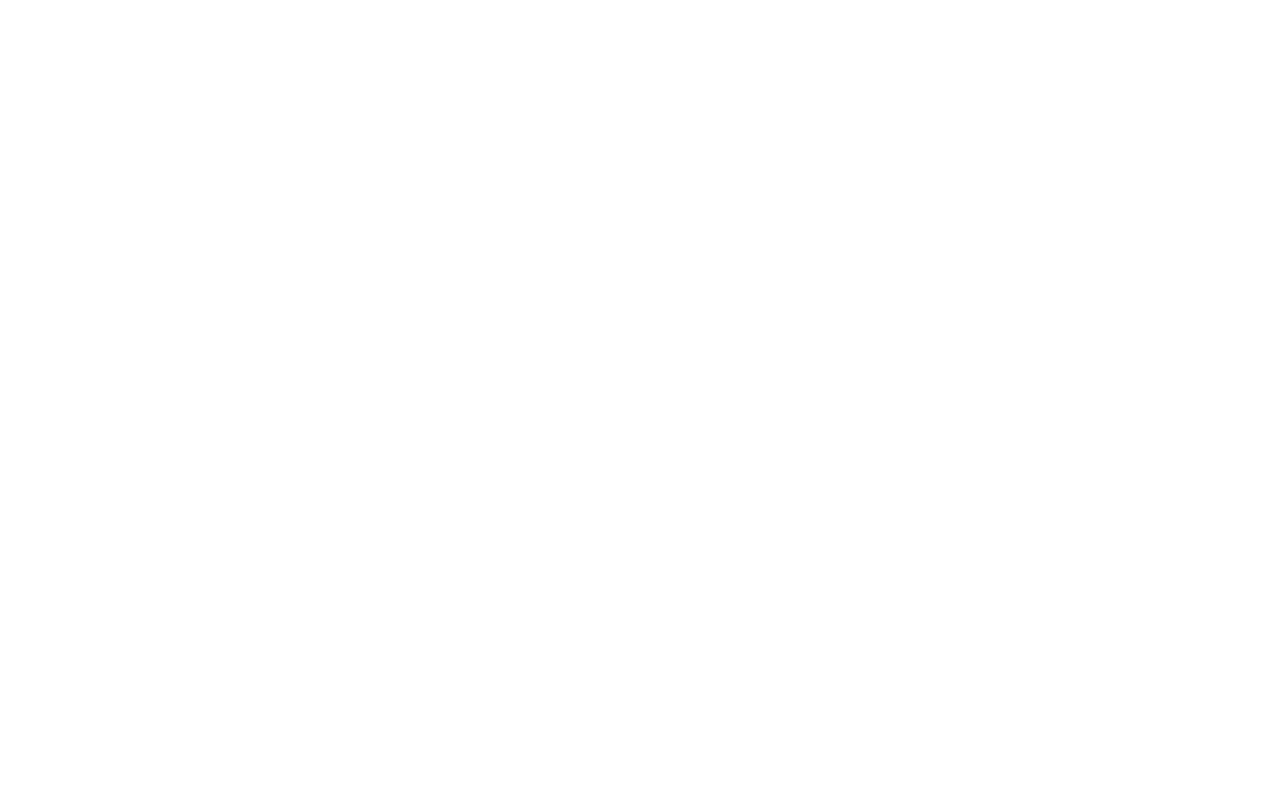
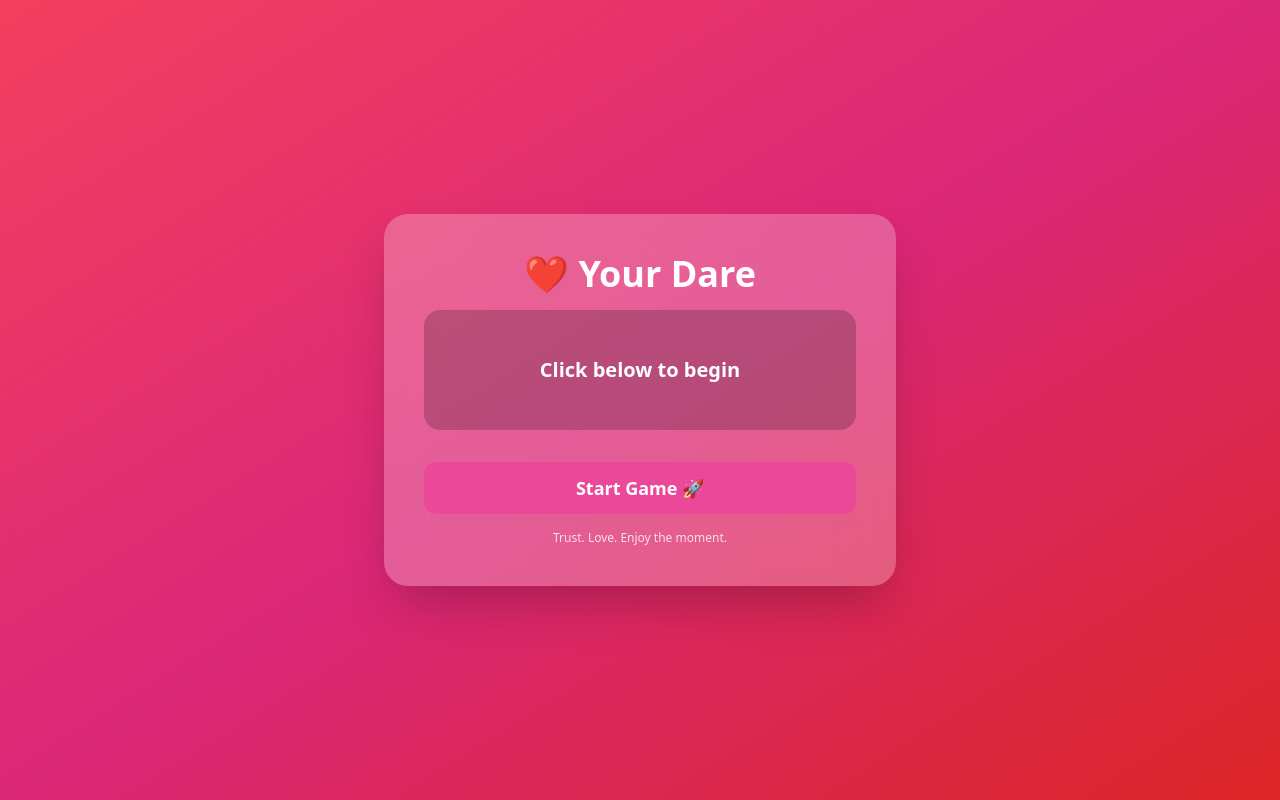
Before and after one commit to Nikhil8767/DareNest, a React (Vite) app in the folder dareNest/: page /play in a window 1280 px wide. Before the commit this address had no page. Built offline with nearby package versions, Linux system fonts and the light colour scheme.

Commit message:
added playgame component and changed the ui design

```diff
--- a/dareNest/src/App.jsx
+++ b/dareNest/src/App.jsx
@@ -7,6 +7,7 @@ import Login from './components/Login'
 import Session from './components/Session'
 import FriendsDare from './components/FriendsDare'
 import CoupleDare from './components/CoupleDare'
+import PlayGame from './components/PlayGame'
 
 
 
@@ -22,6 +23,7 @@ import CoupleDare from './components/CoupleDare'
           <Route path='/session' element={<Session/>}/>
           <Route path='/friends-dares' element={<FriendsDare/>}/>
           <Route path='/couple-dares' element={<CoupleDare/>}/>
+          <Route path='/play' element={<PlayGame/>}/>
         </Routes>
 
     )
--- a/dareNest/src/components/CoupleDare.jsx
+++ b/dareNest/src/components/CoupleDare.jsx
@@ -43,7 +43,7 @@ export default function CoupleDare() {
 
       {/* Romantic Music */}
       <audio ref={audioRef} loop>
-        <source src="/src/assets/romantic-music.mp3" type="audio/mpeg" />
+        <source src="/src/assets/couple-music.mp3" type="audio/mpeg" />
       </audio>
 
       {/* Floating Hearts */}
--- a/dareNest/src/components/FriendsDare.jsx
+++ b/dareNest/src/components/FriendsDare.jsx
@@ -1,9 +1,17 @@
-import { useState } from "react";
+import { useState, useEffect, useRef } from "react";
 import { useNavigate } from "react-router-dom";
 
 export default function FriendsDare() {
   const [dares, setDares] = useState(Array(10).fill(""));
   const navigate = useNavigate();
+  const audioRef = useRef(null);
+
+  useEffect(() => {
+    if (audioRef.current) {
+      audioRef.current.volume = 0.22; // fun but not loud
+      audioRef.current.play().catch(() => {});
+    }
+  }, []);
 
   const handleChange = (i, value) => {
     const copy = [...dares];
@@ -31,30 +39,48 @@ export default function FriendsDare() {
   };
 
   return (
-    <div className="min-h-screen bg-gradient-to-br from-blue-500 to-purple-600 text-white flex items-center justify-center px-6">
-      <div className="bg-black bg-opacity-30 p-8 rounded-2xl w-full max-w-lg">
-        <h1 className="text-3xl font-bold mb-2 text-center">
+    <div className="min-h-screen flex items-center justify-center bg-gradient-to-br from-blue-600 via-indigo-600 to-purple-700 px-6 relative overflow-hidden">
+
+      {/* Fun Music */}
+      <audio ref={audioRef} loop>
+        <source src="/src/assets/friend-music.mp3" type="audio/mpeg" />
+      </audio>
+
+      {/* Floating Emojis */}
+      <div className="absolute inset-0 pointer-events-none opacity-20 animate-pulse text-4xl flex flex-wrap gap-6 justify-center items-center">
+        🎉 😂 🔥 🎯 😜 🕺 💃 🤣
+      </div>
+
+      {/* Card */}
+      <div className="bg-white/20 backdrop-blur-xl p-10 rounded-3xl shadow-2xl w-full max-w-lg text-white border border-white/30 relative z-10">
+
+        <h1 className="text-4xl font-extrabold text-center mb-2 tracking-wide">
           Friends Mode 🎉
         </h1>
-        <p className="text-sm text-center mb-6">
-          Write fun, crazy, and challenging dares
+
+        <p className="text-center text-sm mb-8 text-white/90">
+          Create wild, funny & unforgettable dares for your gang
         </p>
 
         {dares.map((d, i) => (
           <input
             key={i}
-            placeholder={`Dare ${i + 1}`}
-            className="w-full p-2 rounded mb-3 text-black"
+            placeholder={`Fun Dare ${i + 1}`}
+            className="w-full p-3 rounded-xl mb-3 text-gray-800 focus:outline-none focus:ring-2 focus:ring-yellow-400"
             onChange={(e) => handleChange(i, e.target.value)}
           />
         ))}
 
         <button
           onClick={submitDares}
-          className="w-full mt-4 bg-yellow-400 text-black py-2 rounded-xl font-semibold hover:bg-yellow-300 transition"
+          className="w-full mt-6 bg-gradient-to-r from-yellow-400 to-orange-400 text-black py-3 rounded-xl font-semibold text-lg hover:scale-105 transition-transform duration-300 shadow-lg"
         >
-          Start Game 🚀
+          Let the Chaos Begin 🚀
         </button>
+
+        <p className="text-xs text-center mt-4 text-white/80">
+          No limits. Just fun, laughter & memories.
+        </p>
       </div>
     </div>
   );
--- /dev/null
+++ b/dareNest/src/components/PlayGame.jsx
@@ -0,0 +1,114 @@
+import { useEffect, useRef, useState } from "react";
+
+export default function PlayGame() {
+  const [dare, setDare] = useState("");
+  const [loading, setLoading] = useState(false);
+  const audioRef = useRef(null);
+
+  const sessionId = localStorage.getItem("sessionId");
+  const sessionType = localStorage.getItem("sessionType"); // friends | couple
+  const token = localStorage.getItem("token");
+
+  // Play background music based on mode
+  useEffect(() => {
+    if (audioRef.current) {
+      audioRef.current.volume = sessionType === "friends" ? 0.25 : 0.18;
+      audioRef.current.play().catch(() => {});
+    }
+  }, [sessionType]);
+
+  const getRandomDare = async () => {
+    setLoading(true);
+
+    try {
+      const res = await fetch(
+        `http://localhost:5000/api/task/random/${sessionId}`,
+        {
+          headers: {
+            Authorization: `Bearer ${token}`,
+          },
+        }
+      );
+
+      const data = await res.json();
+
+      if (!res.ok) {
+        alert(data.message || "Failed to fetch dare");
+        setLoading(false);
+        return;
+      }
+
+      setDare(data.text);
+    } catch (error) {
+      alert("Server error");
+    } finally {
+      setLoading(false);
+    }
+  };
+
+  return (
+    <div
+      className={`min-h-screen flex items-center justify-center px-6 ${
+        sessionType === "friends"
+          ? "bg-gradient-to-br from-indigo-600 via-purple-600 to-pink-600"
+          : "bg-gradient-to-br from-rose-500 via-pink-600 to-red-600"
+      }`}
+    >
+      {/* Background Music */}
+      <audio ref={audioRef} loop>
+        <source
+          src={
+            sessionType === "friends"
+              ? "/src/assets/friends-play.mp3"
+              : "/src/assets/couple-play.mp3"
+          }
+          type="audio/mpeg"
+        />
+      </audio>
+
+      {/* Card */}
+      <div
+        className={`relative w-full max-w-lg p-10 rounded-3xl shadow-2xl text-center ${
+          sessionType === "friends"
+            ? "bg-white/20 backdrop-blur-xl text-white"
+            : "bg-white/25 backdrop-blur-xl text-white"
+        }`}
+      >
+        {/* Title */}
+        <h1 className="text-4xl font-extrabold mb-4">
+          {sessionType === "friends" ? "🎉 Dare Time!" : "❤️ Your Dare"}
+        </h1>
+
+        {/* Dare Box */}
+        <div
+          className={`min-h-[120px] flex items-center justify-center text-xl font-semibold p-6 rounded-2xl mb-8 ${
+            sessionType === "friends"
+              ? "bg-black/30"
+              : "bg-black/20"
+          }`}
+        >
+          {loading ? "🎲 Picking a dare..." : dare || "Click below to begin"}
+        </div>
+
+        {/* Button */}
+        <button
+          onClick={getRandomDare}
+          className={`w-full py-3 rounded-xl font-bold text-lg transition-transform hover:scale-105 ${
+            sessionType === "friends"
+              ? "bg-yellow-400 text-black hover:bg-yellow-300"
+              : "bg-pink-500 hover:bg-pink-600"
+          }`}
+        >
+          {dare ? "Next Dare 🔄" : "Start Game 🚀"}
+        </button>
+
+        {/* Footer Text */}
+        <p className="text-xs mt-4 opacity-80">
+          {sessionType === "friends"
+            ? "Laugh. Dare. Repeat."
+            : "Trust. Love. Enjoy the moment."}
+        </p>
+      </div>
+    </div>
+  );
+}
```
